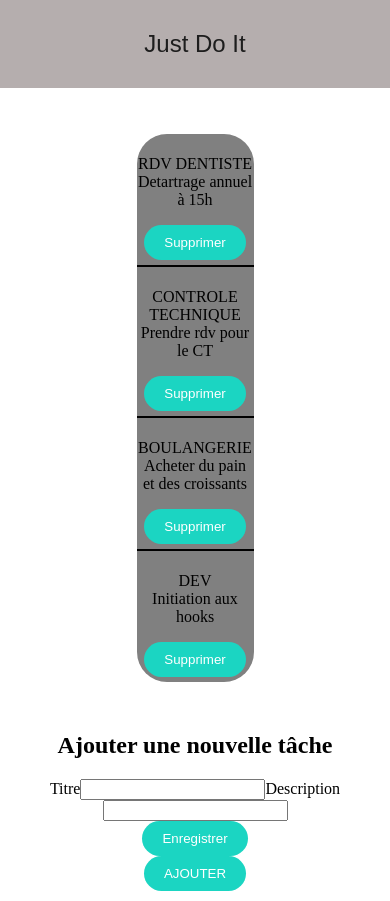
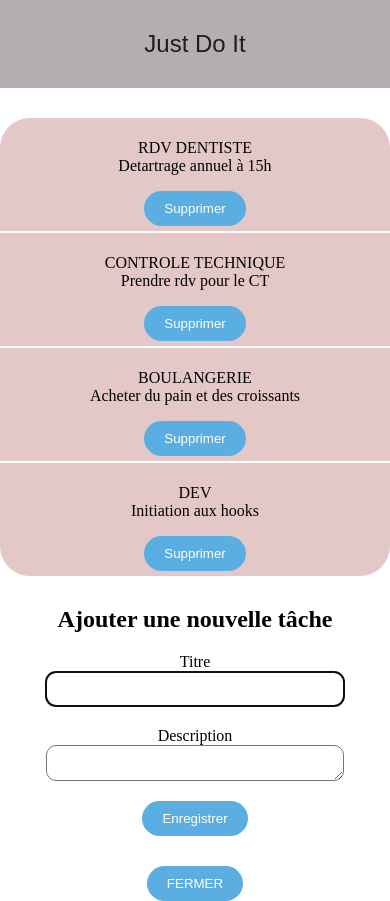
Before and after one commit to moustii/todolist, a React (Create React App) app: page / in a window 390 px wide. Both pictures are taken after a click on the button "AJOUTER". Built offline with nearby package versions, Linux system fonts and the light colour scheme.

Commit message:
add media queries for mobile

```diff
--- a/src/App.js
+++ b/src/App.js
@@ -19,7 +19,7 @@ function App() {
             <Tasks form={addform} closeAddForm={() => setAddForm(addform => !addform)}/>
 
             <Button click={changeAddFormState}>
-                AJOUTER
+                {!addform? 'AJOUTER' : 'FERMER'}
             </Button>
 
         </div>
--- a/src/components/Button/Button.module.css
+++ b/src/components/Button/Button.module.css
@@ -1,7 +1,7 @@
 .taskButton {
     display: block;
     color: #fff;
-    background-color: rgb(27, 213, 194);
+    background-color: rgb(90, 174, 226);
     padding: 10px 20px;
     border: 0px;
     border-radius: 30px;
@@ -10,6 +10,6 @@
 }
 
 .taskButton:hover {
-    background-color: grey;
+    background-color: rgb(21, 28, 131);
     transform: scale(1.1);
 }
--- a/src/containers/AddTask/AddTask.js
+++ b/src/containers/AddTask/AddTask.js
@@ -1,5 +1,6 @@
 import React, {Component} from 'react';
 import Button from '../../components/Button/Button';
+import classes from './AddTask.module.css'
 
 class AddTask extends Component {
 
@@ -16,32 +17,36 @@ class AddTask extends Component {
             title: "",
             description: "",
         });
-
-
     }
 
     render() {
         return (
             <>
                 <h2>Ajouter une nouvelle tâche</h2>
-                <form>
+                <form style={{marginBottom: 30}}>
                     <label htmlFor='title'>Titre</label>
                     <input
+                        className={classes.formInput}
                         type='text'
                         id='title'
                         name='title'
                         value={this.state.title}
                         onChange={(event) => this.setState({title:event.target.value})}
+                        autoFocus
+                        required
+                        maxLength="20"
                     />
                     <label htmlFor='description'>Description</label>
-                    <input
+                    <textarea
+                        className={classes.formInput}
                         type='text'
                         id='description'
                         name='description'
                         value={this.state.description}
                         onChange={(event) => this.setState({description:event.target.value})}
-
-                    />
+                        maxLength="100"
+                    >
+                    </textarea>
 
                     <Button click={this.handleSubmit}>Enregistrer</Button>
 
--- /dev/null
+++ b/src/containers/AddTask/AddTask.module.css
@@ -0,0 +1,21 @@
+.formInput {
+    margin-left: auto;
+    margin-right: auto;
+    margin-bottom: 20px;
+    display: block;
+    border-radius: 10px;
+    height: 30px;
+    width: 25%;
+}
+
+@media only screen and (max-width : 412px) {
+    .formInput {
+        margin-left: auto;
+        margin-right: auto;
+        margin-bottom: 20px;
+        display: block;
+        border-radius: 10px;
+        height: 30px;
+        width: 75%;
+    }
+}
--- a/src/containers/Tasks/Tasks.css
+++ b/src/containers/Tasks/Tasks.css
@@ -1,6 +1,6 @@
 .tasks-list {
     display: inline-block;
-    background-color: grey;
+    background-color: rgb(228, 200, 200);
     text-align: center;
     border-radius: 30px;
     width: 30%;
@@ -10,10 +10,11 @@
 .task {
     padding: 5px 0;
     margin: 0;
+    overflow-wrap: break-word;
 }
 
 .task:not(:last-child) {
-    border-bottom: 2px solid black;
+    border-bottom: 2px solid white;
 }
 
 .task:hover {
@@ -27,3 +28,13 @@
 .tasks-list .task:last-child {
     border-radius: 0 0 30px 30px;
 }
+
+@media only screen and (max-width : 412px) {
+    .tasks-list {
+        display: block;
+        background-color: rgb(228, 200, 200);
+        text-align: center;
+        width: 100%;
+        margin: 30px 0;
+    }
+}
```
